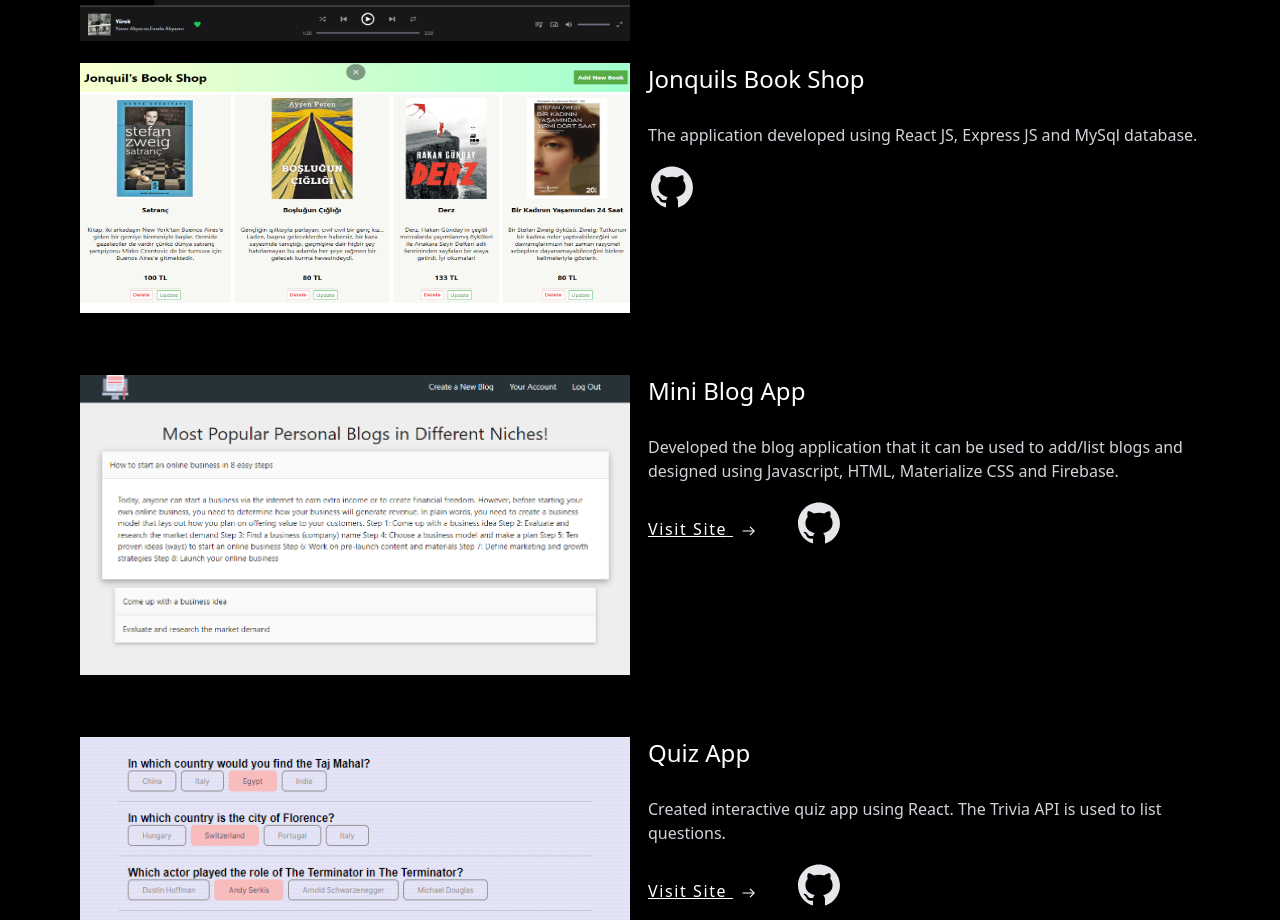
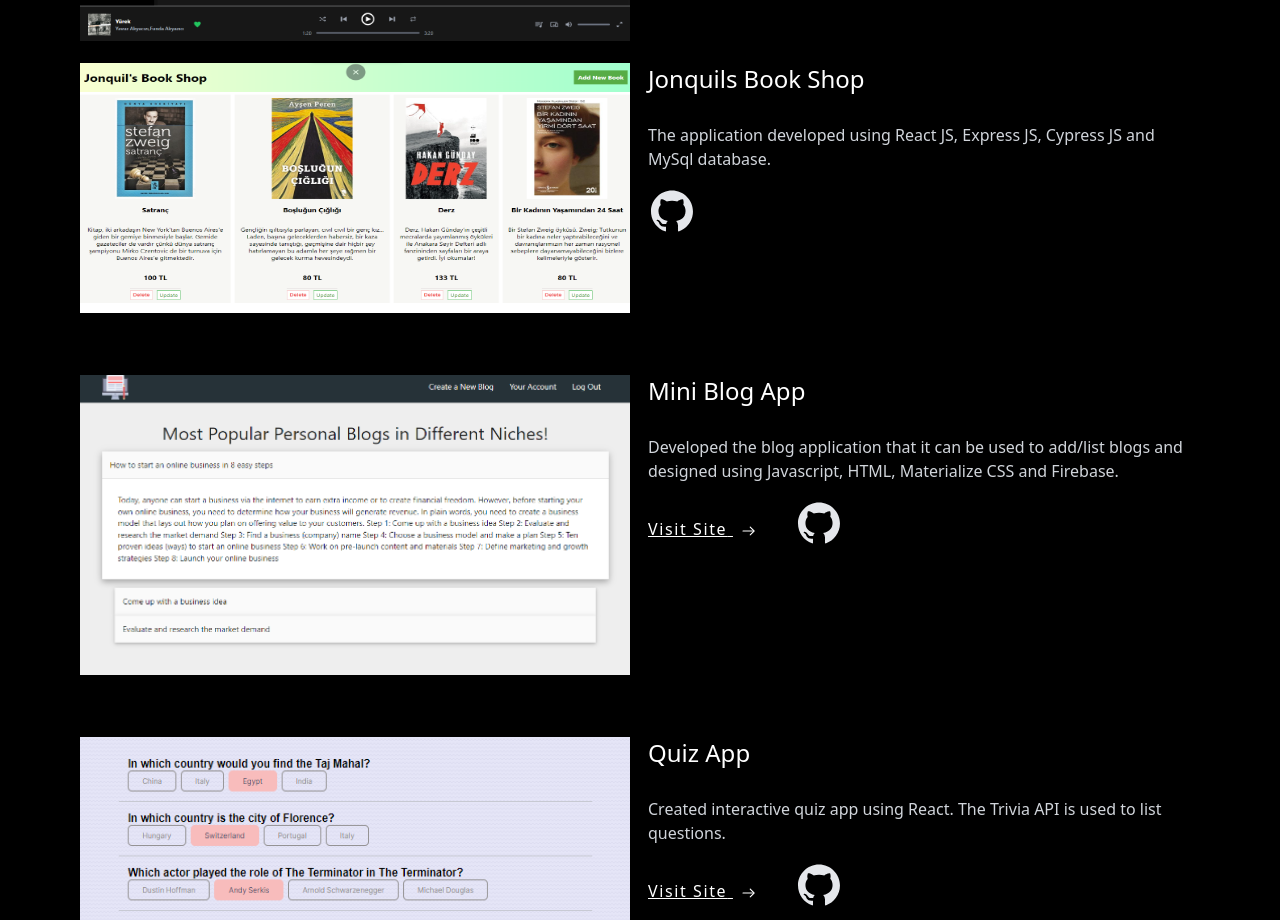
Before and after one commit to fulyaertay/personal-portfolio, a Next.js app: page / in a window 1280 px wide. Shown: the part 802-1722 px from the top of the page. Built offline with nearby package versions, Linux system fonts and the light colour scheme.

Commit message:
book shop project details updated

```diff
--- a/pages/index.tsx
+++ b/pages/index.tsx
@@ -217,7 +217,7 @@ export default function Home() {
               <div>
                 <p className="font-md  text-white text-2xl">Jonquils Book Shop</p>
                 <p className="font-md mt-7 text-gray-300">
-                  The application developed using React JS, Express JS and MySql database.
+                  The application developed using React JS, Express JS, Cypress JS and MySql database.
                 </p>
                 <div className="text-left flex items-center gap-8">
 
```
